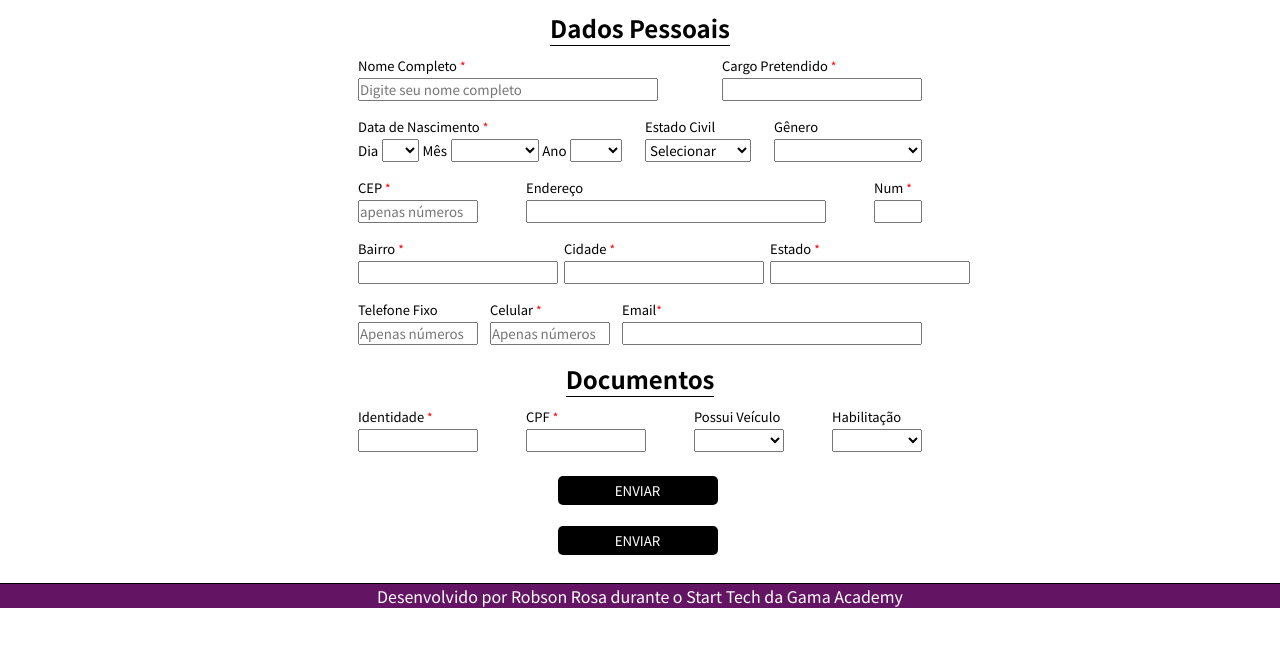
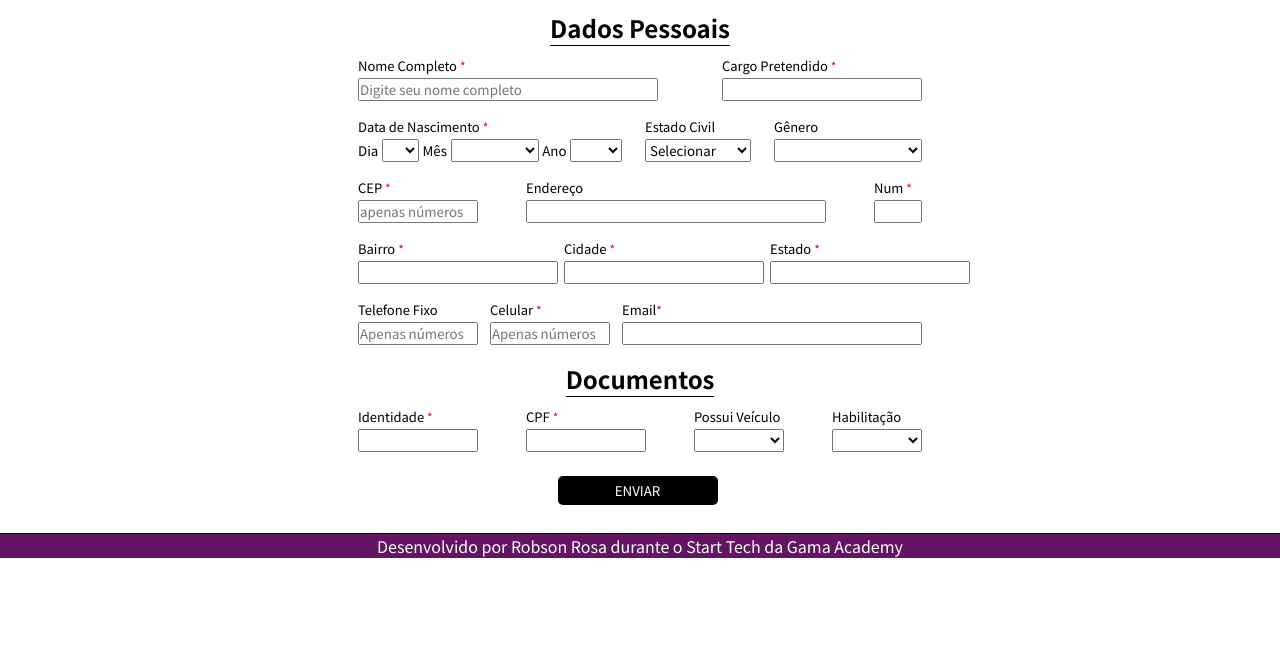
Before and after one commit to eurobsonrosa/formulario-jobsnet, a plain HTML site: page index.html in a window 1280 px wide. Shown: the part 73-720 px from the top of the page. Drawn offline with Linux system fonts and the light colour scheme.

Commit message:
removendo botao duplicado

```diff
--- a/css/style.css
+++ b/css/style.css
@@ -71,7 +71,7 @@ label {
     font-size: 0.8125rem;
 }
 
-#container, #botaoExterno {
+#container {
     display: flex;
     align-items: center;
     flex-direction: column;
--- a/index.html
+++ b/index.html
@@ -286,7 +286,6 @@
     </div>
     <div><button type="submit" id="enviar" onclick="check_form()">ENVIAR</button></div>
 </form>
-<div id="botaoExterno"><button onclick="check_form()" type="submit">ENVIAR</button></div>
 <footer>
     <p>Desenvolvido por <a href="https://www.linkedin.com/in/robsonrosajr/" id="linkedin"> Robson Rosa </a> durante o
         Start Tech da Gama Academy</p>
```
